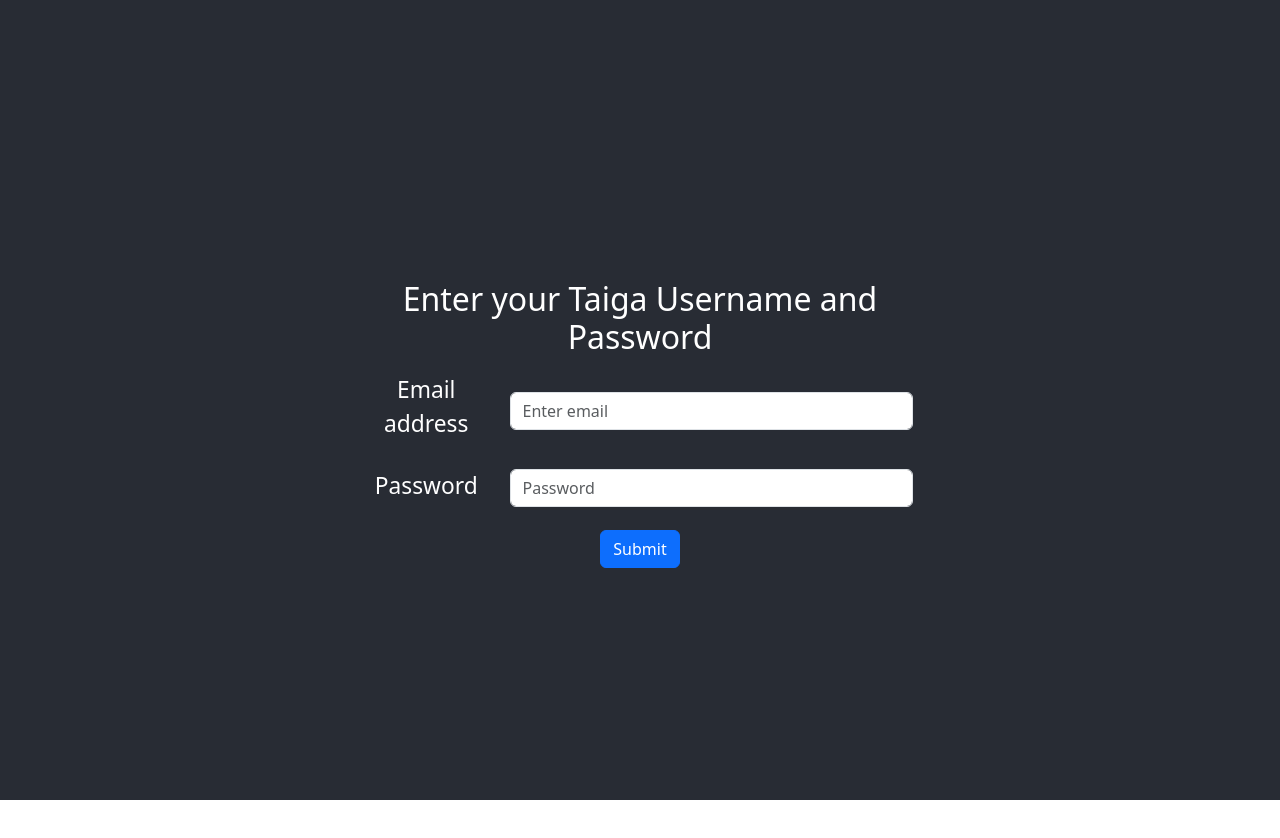
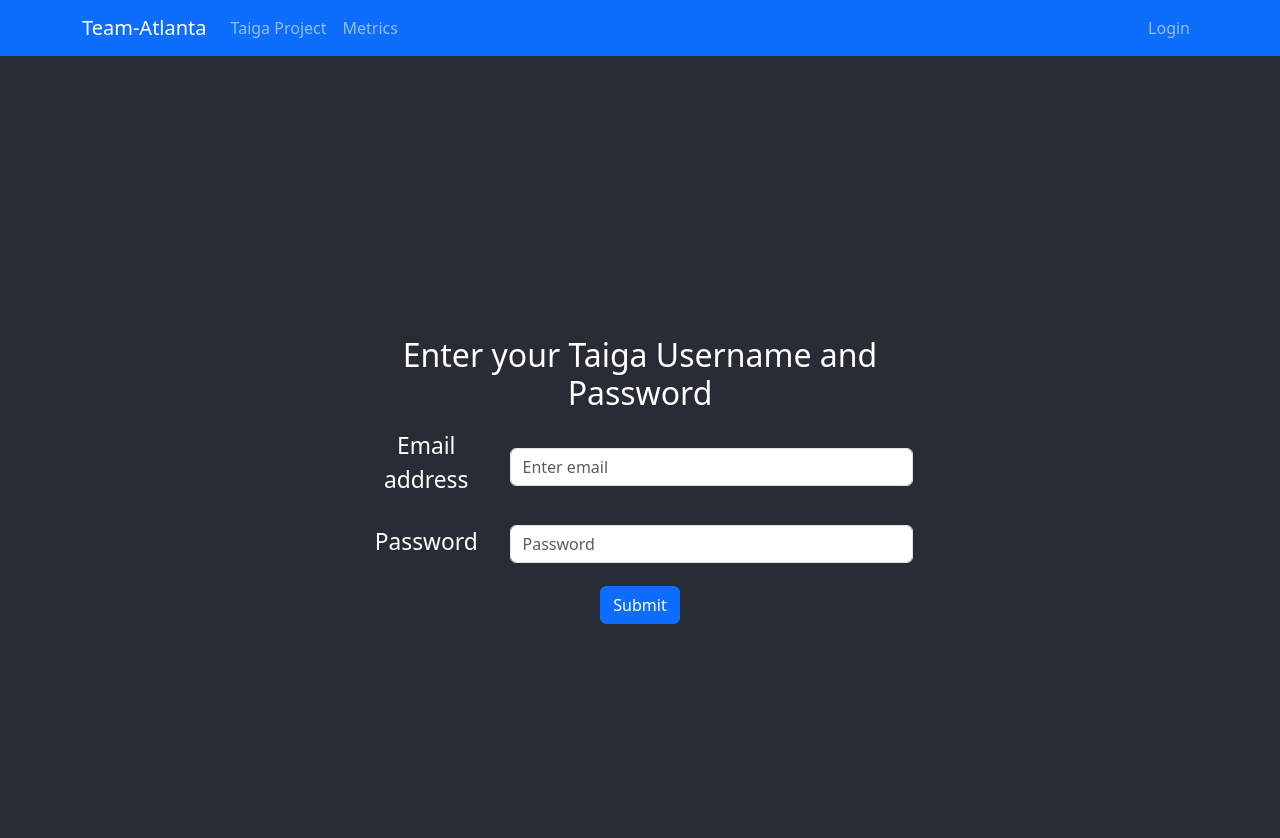
Before and after one commit to isingh27/SER516-Team-Atlanta, a React (Create React App) app in the folder ui/: page / in a window 1280 px wide. Shown: the top 838 px of the page. Before the commit the page ends 800 px from the top, so only its background shows below. Built offline with nearby package versions, Linux system fonts and the light colour scheme.

Commit message:
Task TG-61 for US-11

```diff
--- a/ui/src/App.js
+++ b/ui/src/App.js
@@ -7,11 +7,13 @@
   Route,
 } from "react-router-dom";
 import MetricInput from './Components/MetricInput';
+import NavBar from './Components/NavBar';
 
 function App() {
   return (
     <Router>
       <div className="App">
+        <NavBar />
         <header className="App-header">
           <Routes>
             <Route exact path="/" element={<UserCredentials />} />
--- /dev/null
+++ b/ui/src/Components/NavBar.js
@@ -0,0 +1,24 @@
+import React from 'react'
+import Container from 'react-bootstrap/Container';
+import Nav from 'react-bootstrap/Nav';
+import Navbar from 'react-bootstrap/Navbar';
+
+export default function NavBar() {
+  return (
+    <Navbar collapseOnSelect expand="lg" bg="primary" data-bs-theme="dark">
+    <Container>
+      <Navbar.Brand href="#home">Team-Atlanta</Navbar.Brand>
+      <Navbar.Toggle aria-controls="responsive-navbar-nav" />
+      <Navbar.Collapse id="responsive-navbar-nav">
+        <Nav className="me-auto">
+          <Nav.Link href="/project-slug">Taiga Project</Nav.Link>
+          <Nav.Link href="/metric-input">Metrics</Nav.Link>
+        </Nav>
+        <Nav>
+        <Nav.Link href="/">Login</Nav.Link>
+        </Nav>
+      </Navbar.Collapse>
+    </Container>
+  </Navbar>
+  )
+}
```
